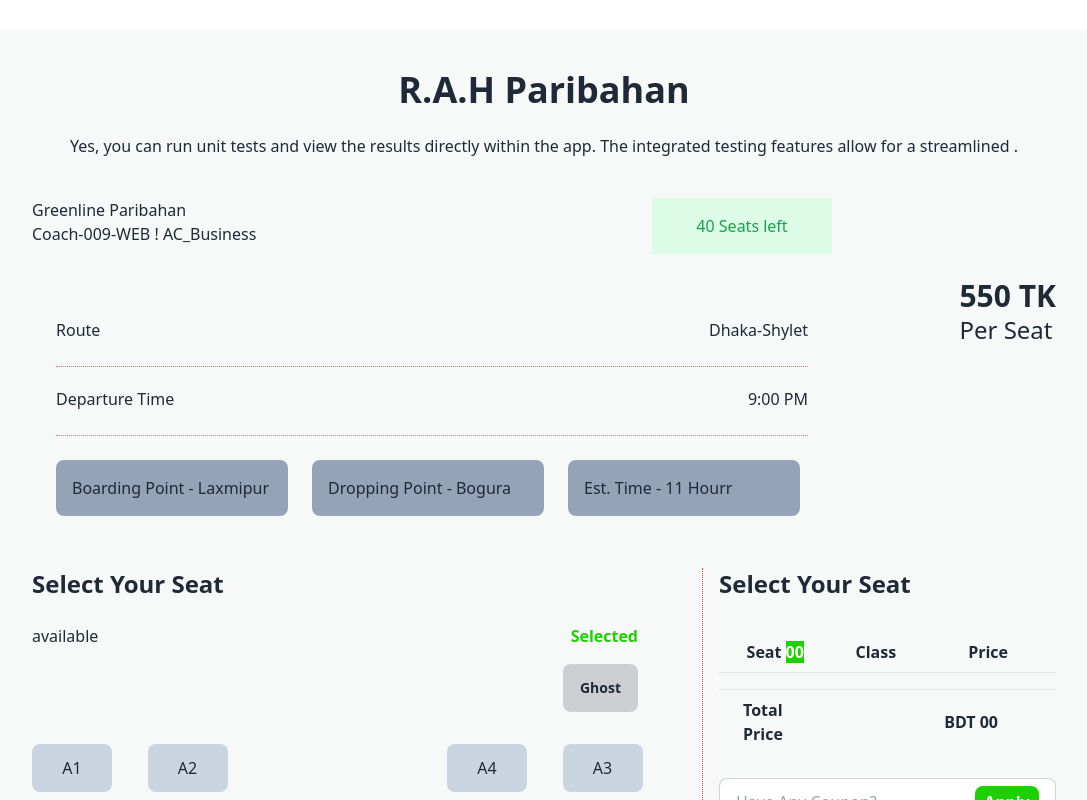
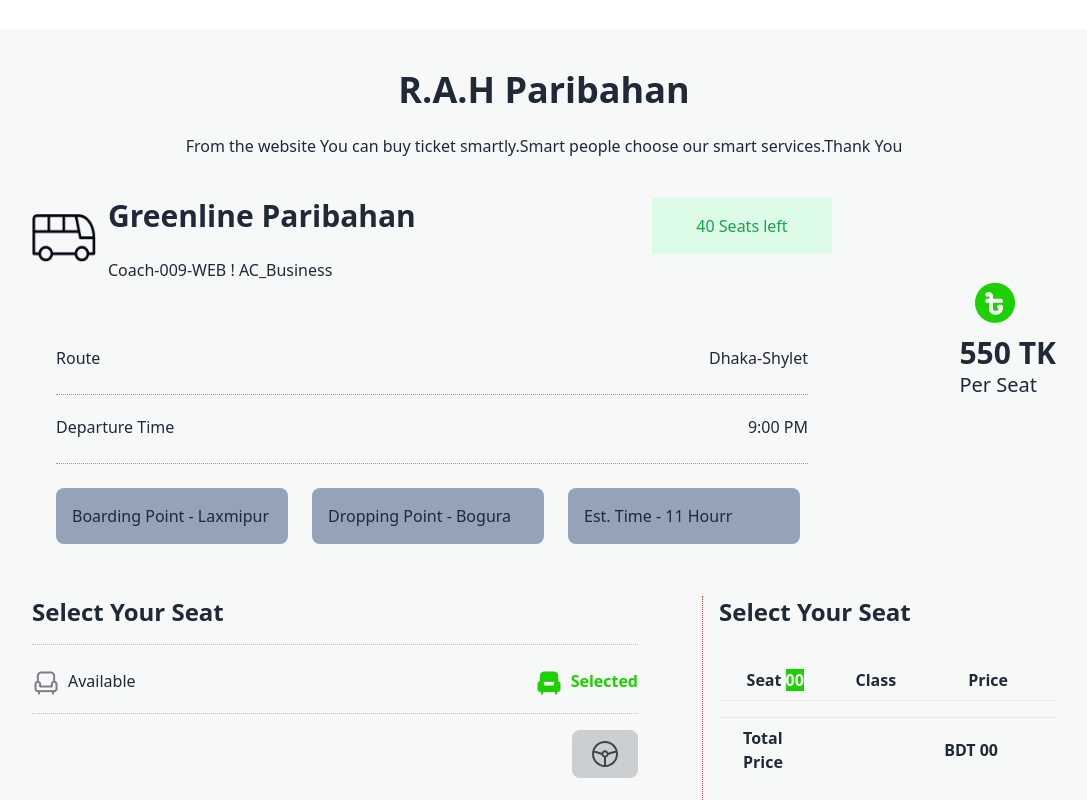
Before and after one commit to ruhul121980/Smart-Ticketing, a plain HTML site: page index.html in a window 1280 px wide. Shown: the part 840-1640 px from the top of the page, without its empty margins (96-1183 px from the left). Drawn offline with nearby package versions, Linux system fonts and the light colour scheme.

Commit message:
after adding icons

```diff
--- a/index.html
+++ b/index.html
@@ -44,7 +44,8 @@
                 </ul>
             </div>
             <div class="navbar-end">
-                <a class="btn">Bus</a>
+                <a class="btn bg-[#5ff54866] bg-opacity-10">Bus<img src="./images/bus-icon.png" alt=""></a>
+
             </div>
         </div>
         <!-- end:navbar -->
@@ -55,8 +56,7 @@
             style="background-image: url('./images/banner.png');">
             <p class="h-12 text-white text-center text-6xl font-extrabold">End-to-End Travel with</p> <br>
             <p class="h-12 text-[#1DD100] text-6xl font-extrabold">R.A.H Paribahan</p><br>
-            <p class="text-white">Yes, you can run unit tests and view the results directly within the app. The
-                integrated testing features allow for a streamlined .</p><br>
+            <p class="text-white">Here You Can get all kinds of bus ticket.Your satisfaction is our passion</p><br>
                 <a href="#jump" class="bg-[#1DD100] text-center pt-3 w-32 h-12 rounded-xl font-bold text-base">Buy Tickets</a>
                 <!-- <button class="bg-[#1DD100] w-32 h-12 rounded-xl font-bold text-base">Buy Ticket</button> -->
         </div>
@@ -120,16 +120,16 @@
             <!--start paribahan section -->
             <section class="mt-10">
                 <h3 class="text-center pt-10 text-4xl font-bold">R.A.H Paribahan</h3><br>
-                <p class="text-center">Yes, you can run unit tests and view the results directly within the app. The
-                    integrated testing features allow for a streamlined .</p>
+                <p class="text-center">From the website You can buy ticket smartly.Smart people choose our smart services.Thank You</p>
 
                 <!-- start green line paribahan -->
                 <div class="w-4/5 mx-auto mt-10 flex justify-between">
                     <div>
                         <div class="w-[800px] flex justify-between">
-                            <div>
-                                <h3>Greenline Paribahan</h3>
-                                <p>Coach-009-WEB ! AC_Business</p>
+                            <div class="flex">
+                                <div><img class="w-16 h-12 mt-4 mr-3 " src="./images/bus-logo.png" alt=""></div>
+                                <div><h3 class="text-3xl font-bold">Greenline Paribahan</h3><br>
+                                    <p class="font-light">Coach-009-WEB ! AC_Business</p></div>
                             </div>
                             <div>
                                 <button class="seatLeft bg-green-100 text-green-600 h-[56px] w-[180px]">40 Seats left</button>
@@ -159,8 +159,9 @@
                     </div>
 
                     <div class="mt-20">
+                        <img class="ml-3 mb-2" src="./images/fare.png" alt="">
                         <h3 class="text-3xl font-bold">550 TK</h3>
-                        <p class="text-2xl">Per Seat</p>
+                        <p class="text-xl font-light">Per Seat</p>
                     </div>
 
                 </div>
@@ -176,13 +177,19 @@
                 <!--start available seat -->
                 <div class="w-2/3 border-r border-dotted border-red-500">
                     <div class="mr-16">
-                        <p class="text-2xl font-semibold">Select Your Seat</p>
-                        <div class="mt-6 flex justify-between ">
-                            <div>available</div>
-                            <div class="text-[#1DD100] font-bold">Selected</div>
+                        <p class="text-2xl font-semibold border-b border-dotted border-red-300 pb-4">Select Your Seat</p>
+                        <div class="mt-6 flex justify-between border-b border-dotted border-red-300 pb-4">
+                            <div class="flex">
+                                <img src="./images/seat-gray.png" alt="">
+                                <div class="font-light ml-2">Available</div>
+                            </div>
+                            <div class="flex">
+                                <img src="./images/seat-green-filled.png" alt="">
+                                <div class="text-[#1DD100] font-bold ml-2">Selected</div>
+                            </div>
 
                         </div>
-                        <div class="mt-4 flex justify-end"><button class="btn btn-active btn-ghost">Ghost</button></div>
+                        <div class="mt-4 flex justify-end"><button class="btn btn-active btn-ghost"><img src="./images/tabler-icon-steering-wheel.svg" alt=""></button></div>
 
 
                         <!-- start seats grid -->
```
Also changed, not shown: images/tabler-icon-steering-wheel.svg (added).
